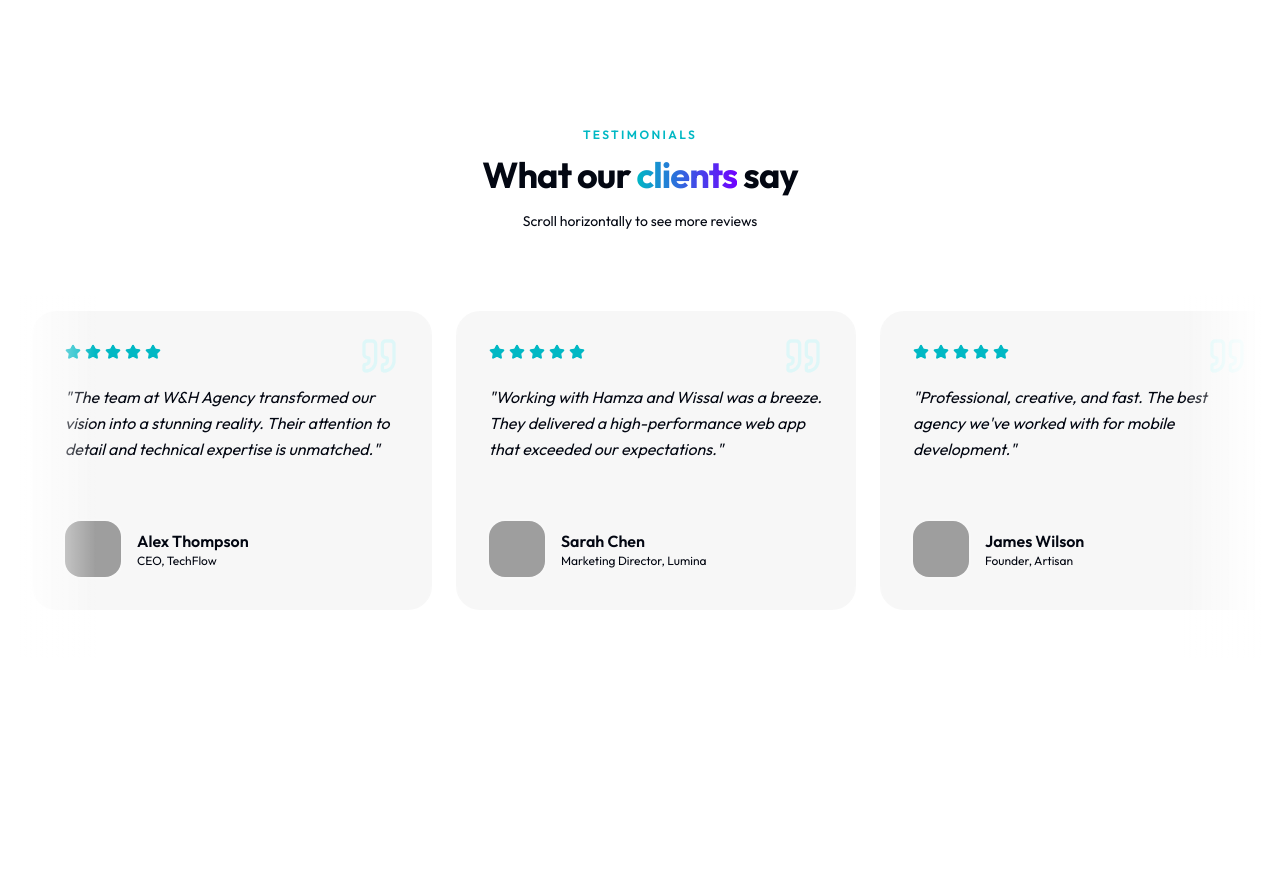
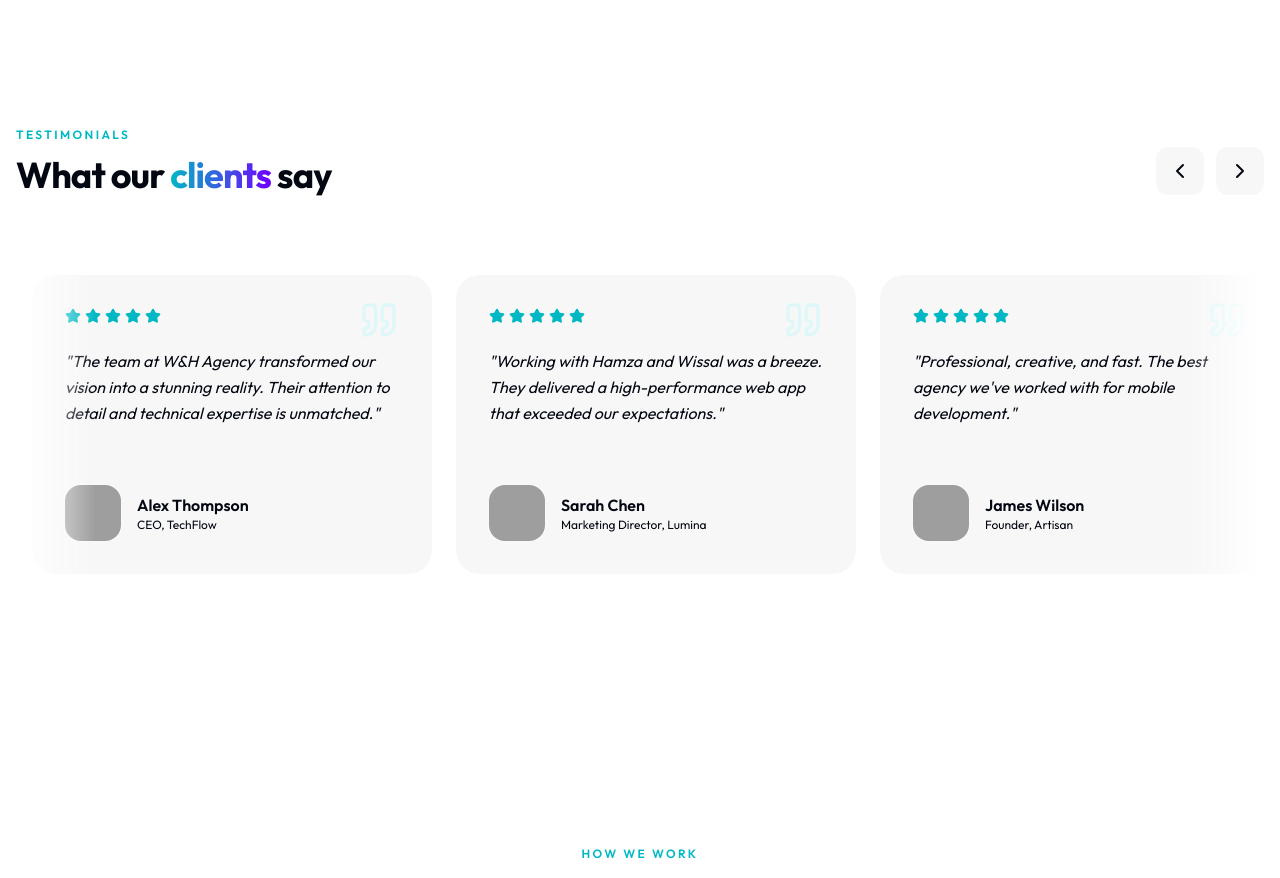
Before and after one commit to HAMZAZAWAK17/W-H__agency, a React (Vite) app: page / in a window 1280 px wide. Shown: the part 4440-5318 px from the top of the page. Built offline with nearby package versions, Linux system fonts and the light colour scheme; grey boxes are pictures that could not be loaded.

Commit message:
feat: add responsive interactive testimonials section with horizontal scrolling

```diff
--- a/src/components/sections/Reviews.tsx
+++ b/src/components/sections/Reviews.tsx
@@ -1,5 +1,6 @@
 import { motion } from "framer-motion";
-import { Star, Quote } from "lucide-react";
+import { Star, Quote, ChevronLeft, ChevronRight } from "lucide-react";
+import { useRef } from "react";
 
 const reviews = [
   {
@@ -35,6 +36,22 @@ const reviews = [
 ];
 
 export function Reviews() {
+  const scrollRef = useRef<HTMLDivElement>(null);
+
+  const scroll = (direction: 'left' | 'right') => {
+    if (scrollRef.current) {
+      const { scrollLeft, clientWidth } = scrollRef.current;
+      const scrollTo = direction === 'left'
+        ? scrollLeft - clientWidth / 1.5
+        : scrollLeft + clientWidth / 1.5;
+
+      scrollRef.current.scrollTo({
+        left: scrollTo,
+        behavior: 'smooth'
+      });
+    }
+  };
+
   return (
     <section id="reviews" className="relative py-20 sm:py-28 overflow-hidden bg-background/30">
       {/* Decorative background elements */}
@@ -42,7 +59,8 @@ export function Reviews() {
       <div className="absolute bottom-0 left-0 w-[500px] h-[500px] bg-[var(--electric)]/5 blur-[120px] rounded-full -z-10" />
 
       <div className="mx-auto max-w-7xl px-4">
-        <div className="text-center mb-16">
+        <div className="flex flex-col md:flex-row md:items-end justify-between gap-6 mb-16">
+          <div>
             <motion.p
               initial={{ opacity: 0, y: 10 }}
               whileInView={{ opacity: 1, y: 0 }}
@@ -60,19 +78,35 @@ export function Reviews() {
             >
               What our <span className="text-gradient">clients</span> say
             </motion.h2>
-          <p className="mt-4 text-muted-foreground text-sm">
-            Scroll horizontally to see more reviews
-          </p>
+          </div>
+
+          {/* Desktop Navigation Buttons */}
+          <div className="hidden md:flex gap-3">
+            <button
+              onClick={() => scroll('left')}
+              className="flex h-12 w-12 items-center justify-center rounded-xl bg-glass border border-white/10 hover:bg-white/10 hover:border-[var(--neon)] transition-all shadow-glow-soft"
+              aria-label="Scroll Left"
+            >
+              <ChevronLeft className="h-6 w-6" />
+            </button>
+            <button
+              onClick={() => scroll('right')}
+              className="flex h-12 w-12 items-center justify-center rounded-xl bg-glass border border-white/10 hover:bg-white/10 hover:border-[var(--neon)] transition-all shadow-glow-soft"
+              aria-label="Scroll Right"
+            >
+              <ChevronRight className="h-6 w-6" />
+            </button>
+          </div>
         </div>
 
         {/* Horizontal Scroll Container */}
-        <div className="relative">
+        <div className="relative group">
           <div
+            ref={scrollRef}
             className="flex gap-6 overflow-x-auto pb-12 pt-4 px-4 snap-x snap-mandatory scrollbar-hide no-scrollbar"
             style={{
               msOverflowStyle: 'none',
-              scrollbarWidth: 'none',
-              scrollBehavior: 'smooth'
+              scrollbarWidth: 'none'
             }}
           >
             {reviews.map((item, index) => (
@@ -82,9 +116,9 @@ export function Reviews() {
                 whileInView={{ opacity: 1, scale: 1 }}
                 viewport={{ once: true }}
                 transition={{ delay: index * 0.1 }}
-                className="flex-shrink-0 w-[300px] sm:w-[400px] snap-center bg-glass glow-border group relative rounded-3xl p-8 transition-all hover:-translate-y-2 hover:shadow-2xl hover:shadow-primary/10"
+                className="flex-shrink-0 w-[300px] sm:w-[400px] snap-center bg-glass glow-border group/card relative rounded-3xl p-8 transition-all hover:-translate-y-2 hover:shadow-2xl hover:shadow-primary/10"
               >
-                <Quote className="absolute top-6 right-8 h-10 w-10 text-primary/10 transition-colors group-hover:text-primary/20" />
+                <Quote className="absolute top-6 right-8 h-10 w-10 text-primary/10 transition-colors group-hover/card:text-primary/20" />
 
                 <div className="flex gap-1 mb-6">
                   {[...Array(5)].map((_, i) => (
@@ -97,7 +131,7 @@ export function Reviews() {
                 </p>
 
                 <div className="flex items-center gap-4 border-t border-white/5 pt-6">
-                  <div className="h-14 w-14 shrink-0 overflow-hidden rounded-2xl ring-2 ring-white/10 group-hover:ring-[var(--neon)]/50 transition-all">
+                  <div className="h-14 w-14 shrink-0 overflow-hidden rounded-2xl ring-2 ring-white/10 group-hover/card:ring-[var(--neon)]/50 transition-all">
                     <img
                       src={item.avatar}
                       alt={item.name}
@@ -113,9 +147,25 @@ export function Reviews() {
             ))}
           </div>
 
-          {/* Fading edges for better UX */}
-          <div className="absolute top-0 left-0 bottom-0 w-20 bg-gradient-to-r from-background to-transparent pointer-events-none z-10" />
-          <div className="absolute top-0 right-0 bottom-0 w-20 bg-gradient-to-l from-background to-transparent pointer-events-none z-10" />
+          {/* Mobile Navigation Indicators (Fade edges) */}
+          <div className="absolute top-0 left-0 bottom-0 w-12 bg-gradient-to-r from-background to-transparent pointer-events-none z-10 md:w-20" />
+          <div className="absolute top-0 right-0 bottom-0 w-12 bg-gradient-to-l from-background to-transparent pointer-events-none z-10 md:w-20" />
+        </div>
+
+        {/* Mobile Navigation Buttons */}
+        <div className="flex md:hidden justify-center gap-4 mt-4">
+          <button
+            onClick={() => scroll('left')}
+            className="flex h-12 w-12 items-center justify-center rounded-xl bg-glass border border-white/10 active:bg-white/10 shadow-glow-soft"
+          >
+            <ChevronLeft className="h-6 w-6" />
+          </button>
+          <button
+            onClick={() => scroll('right')}
+            className="flex h-12 w-12 items-center justify-center rounded-xl bg-glass border border-white/10 active:bg-white/10 shadow-glow-soft"
+          >
+            <ChevronRight className="h-6 w-6" />
+          </button>
         </div>
       </div>
     </section>
```
Lines whose indentation alone changed are shown as unchanged.
